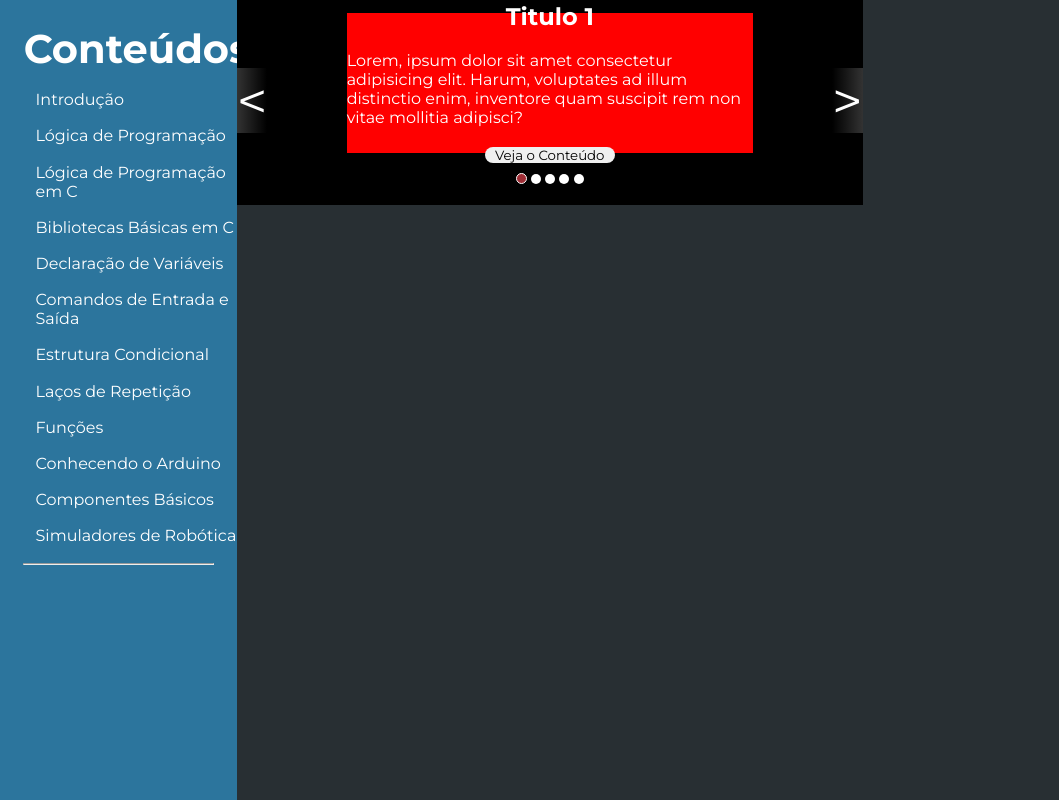
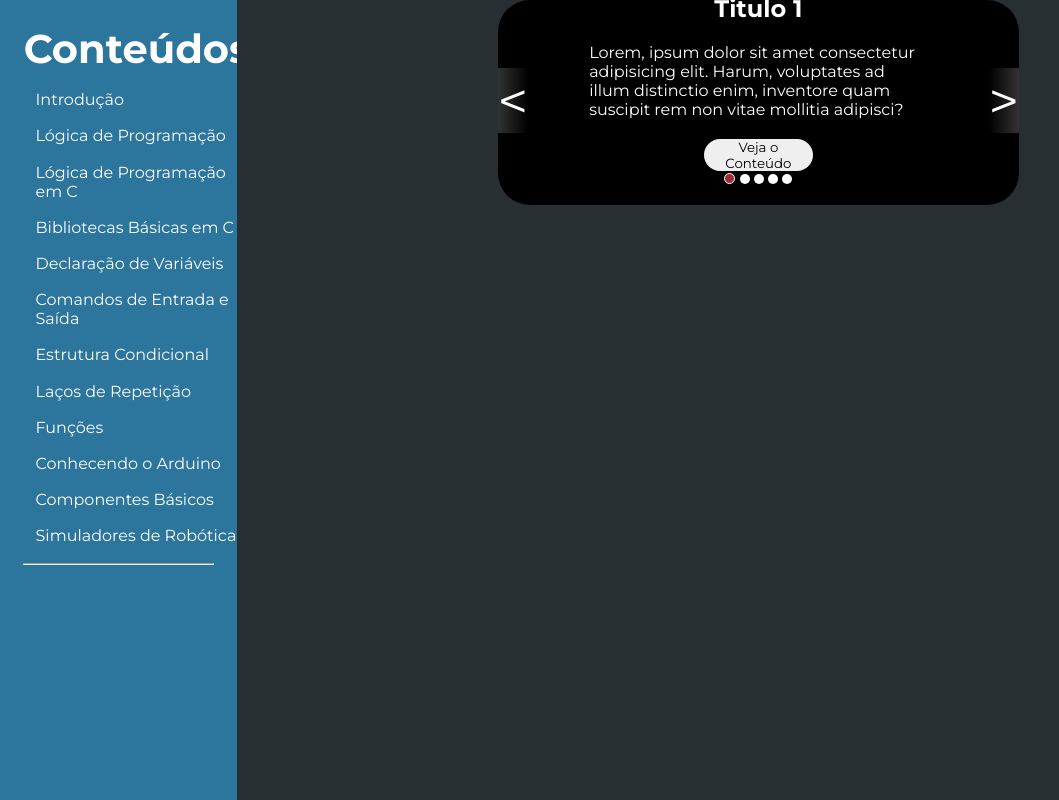
Before and after one commit to VitorDiv/Repository_-PAC-ExtensionistProject, a plain HTML site: page site/index/index.html in a window 1280 px wide. Shown: the whole page, without its empty margins (0-1059 px from the left). Drawn offline with Linux system fonts and the light colour scheme.

Commit message:
fix: conserta visual do slideshow no index
As bordas do slideshow foram arredondadas, e o elemento foi centralizado

```diff
--- a/site/index/index-style.css
+++ b/site/index/index-style.css
@@ -78,16 +78,23 @@ ul#menu-items {
     overflow-y: scroll;
 }
 
+.content-introduction {
+    display: flex;
+    height: 100vh;
+    justify-content: center;
+}
+
 /* Slider */
 
 .slider {
     background-color: #000000;
+    border-radius: 4vh;
     display: flex;
     flex-direction: row;
     height: 25%;
     justify-content: center;
     padding-bottom: 0.5%;
-    width: 60%;
+    width: 50%;
 }
 
 .prev-button {
@@ -108,7 +115,6 @@ ul#menu-items {
 }
 
 .slide-wrapper {
-    background-color: red;
     height: 70%;
 }
 
@@ -128,7 +134,7 @@ ul#menu-items {
 }
 
 .slide-button {
-    border-radius: 100px;
+    border-radius: 2vh;
     border: none;
     color: #000000;
     cursor: pointer;
--- a/site/index/index.html
+++ b/site/index/index.html
@@ -28,6 +28,7 @@
         <hr>
     </section>
     <section class="content">
+        <div class="content-introduction">
             <div class="slider">
                 <div class="prev-button">
                     <a onclick="showSlide(-1)" class="prev">&lt;</a>
@@ -72,6 +73,7 @@
                     <a onclick="showSlide(1)" class="next">&gt;</a>
                 </div>
             </div>
+        </div>
     </section>
     <script src="./index.js"></script>
 </body>
```
Lines whose indentation alone changed are shown as unchanged.
